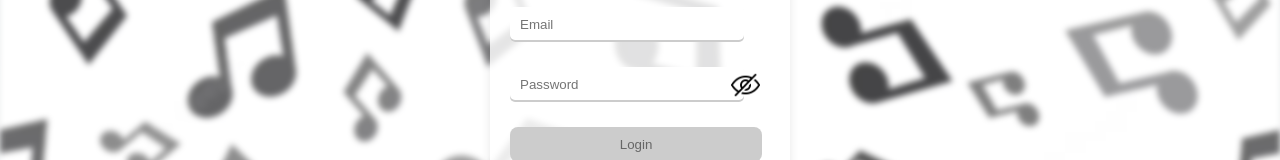
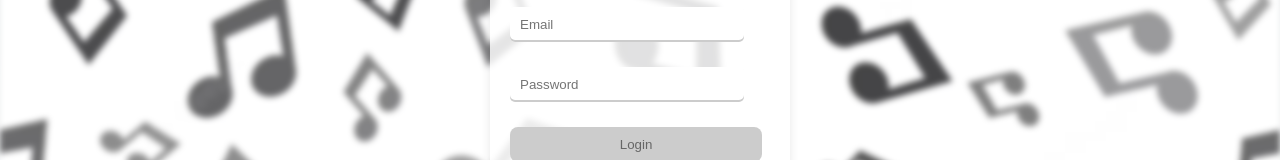
Before and after one commit to Nityadave/music_player, a Next.js app: page /Login in a window 1280 px wide. Shown: the part 345-505 px from the top of the page. Built offline with nearby package versions, Linux system fonts and the light colour scheme.

Commit message:
redirect to signup

```diff
--- a/app/Login/page.js
+++ b/app/Login/page.js
@@ -54,16 +54,7 @@ export default function Login() {
               onClick={togglePasswordVisibility}
               className={styles.toggleButton}
             >
-              <Image
-                src={
-                  passwordInputType === 'password'
-                    ?  eye_close
-                    : eye_open
-                }
-                height={30}
-                width={29}
-                alt="toggle"
-              />
+
             </button>
           </div>
           <button className={styles.button} type="submit" disabled={isButtonDisabled}>
--- a/component/header.js
+++ b/component/header.js
@@ -12,7 +12,7 @@ export default function header() {
                 <div className={styles.buttons_container}>
                 <button className={`${styles.button} ${styles.login_button}`} onClick={() => window.location.href=redirect+'Login'}>Login</button>
                 <Image src={slash} alt='' height={45} width={20} />
-                <button className={`${styles.button} ${styles.signup_button}`} onClick={()=> window.location.href= redirect+'signup'}>Sign Up</button>
+                <button className={`${styles.button} ${styles.signup_button}`} onClick={()=> window.location.href= redirect+'Signup'}>Sign Up</button>
                 </div>
             </div>
         </div>
```
Also changed, not shown: app/Signup/page.js (+4 -12 lines).
